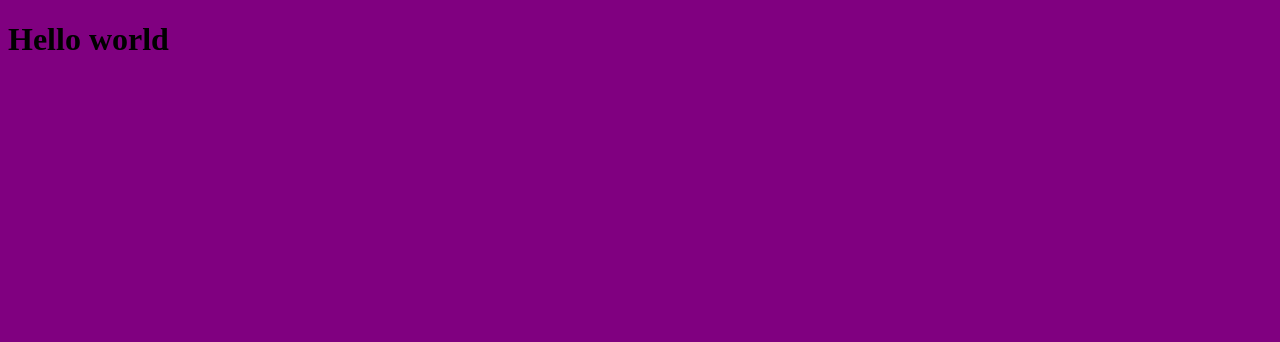
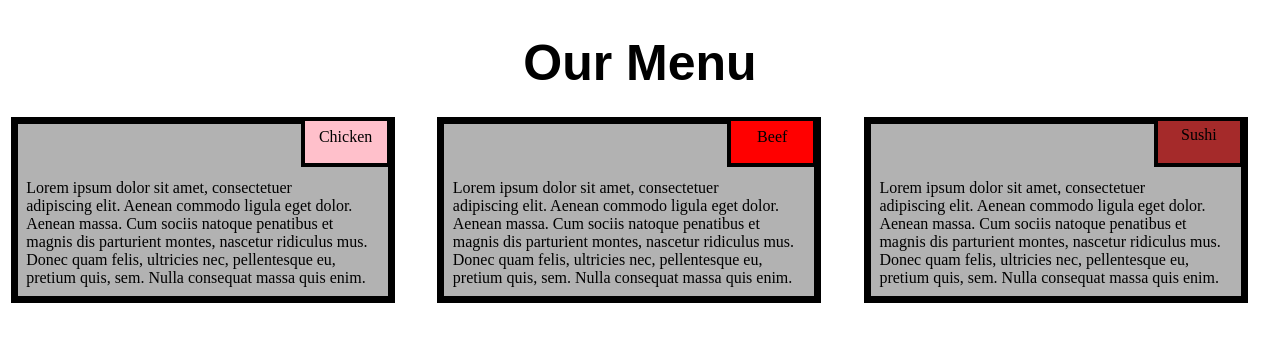
Before and after one commit to chisomugwu8/coursera-test, a plain HTML site: page site/mod2_solution/index.html in a window 1280 px wide. Drawn offline with Linux system fonts and the light colour scheme.

Commit message:
Finished Module 2 Assignment

```diff
--- a/site/mod2_solution/index.html
+++ b/site/mod2_solution/index.html
@@ -1,10 +1,37 @@
 <!DOCTYPE html>
 <html>
 <head>
-	<title>Module2_solution</title>
-	<link rel="stylesheet" type="text/css" href="style.css">
+
+<title>Responsive Layout</title>
+<meta name="viewport" content="width=device-width, initial-scale=1">
+<link rel="stylesheet" type="text/css" href="style.css">
+
 </head>
 <body>
-<h1>Hello world</h1>
+<h1>Our Menu</h1>
+
+
+
+  <div class="col-lg-4 col-md-6 col-sm-12">
+  	<div class="box">
+  		<p class="subbox1">Chicken</p>
+  		<p class="content">Lorem ipsum dolor sit amet, consectetuer adipiscing elit. Aenean commodo ligula eget dolor. Aenean massa. Cum sociis natoque penatibus et magnis dis parturient montes, nascetur ridiculus mus. Donec quam felis, ultricies nec, pellentesque eu, pretium quis, sem. Nulla consequat massa quis enim.</p>
+  	</div>
+  </div>
+
+  <div class="col-lg-4 col-md-6 col-sm-12">
+  	<div class="box">
+   		<p class="subbox2">Beef</p>
+   		<p class="content">Lorem ipsum dolor sit amet, consectetuer adipiscing elit. Aenean commodo ligula eget dolor. Aenean massa. Cum sociis natoque penatibus et magnis dis parturient montes, nascetur ridiculus mus. Donec quam felis, ultricies nec, pellentesque eu, pretium quis, sem. Nulla consequat massa quis enim.</p>
+  	</div>
+  </div>
+
+  <div class="col-lg-4 col-md-12 col-sm-12">
+  	<div class="box">
+  		<p class="subbox3">Sushi</p>
+  		<p class="content">Lorem ipsum dolor sit amet, consectetuer adipiscing elit. Aenean commodo ligula eget dolor. Aenean massa. Cum sociis natoque penatibus et magnis dis parturient montes, nascetur ridiculus mus. Donec quam felis, ultricies nec, pellentesque eu, pretium quis, sem. Nulla consequat massa quis enim.</p>
+  	</div>
+  </div>
+
 </body>
 </html>
--- a/site/mod2_solution/style.css
+++ b/site/mod2_solution/style.css
@@ -1,3 +1,113 @@
-*{
-	background-color: purple;
+* {
+  box-sizing: border-box;
 }
+
+body{
+	margin: 0;
+	padding: 0;
+  font-family:;
+}
+
+.row{
+  margin-top: 5%;
+  margin-bottom: 5%;
+}
+
+h1 {
+  margin-bottom: 15px;
+  font-family: sans-serif;
+  text-align: center;
+  font-size: 50px;
+}
+
+
+.box{
+  width: 100%;
+  overflow: none;
+}
+
+
+.subbox1{
+  text-align: center;
+  border: 4px solid black;
+  width: 90px;
+  height: 50px;
+  padding: 7px;
+  float: right;
+  margin-right: 36px;
+  margin-top: 0px;
+  background-color: pink;
+  position: relative;
+}
+.subbox2{
+  text-align: center;
+  border: 4px solid black;
+  width: 90px;
+  height: 50px;
+  padding: 7px;
+  float: right;
+  margin-right: 36px;
+  margin-top: 0px;
+  background-color: red;
+  position: relative;
+}
+.subbox3{
+  overflow: none;
+  text-align: center;
+  border: 4px solid black;
+  width: 90px;
+  height: 50px;
+  padding: 5px;
+  float: right;
+  margin-right: 36px;
+  margin-top: 0px;
+  background-color: brown;
+  position: relative;
+}
+
+.content{
+  border: 7px solid black;
+  width: 90%;
+  height: auto;
+  margin: 2.5%;
+  color: black
+  font-size: 25px;
+  padding: 2%;
+  padding-top: 55px;
+  background-color: rgba(0,0,0,0.3);
+}
+
+/********** Large devices only **********/
+@media (min-width: 992px) {
+  .col-lg-4 {
+  	float: left;
+    width: 33.33%;
+  }
+}
+/********** Medium devices only **********/
+@media (min-width: 768px) and (max-width: 991px) {
+  .col-md-6,.col-md-12 {
+    float: left;
+  }
+  .col-md-6 {
+    width: 50%;
+  }
+  .col-md-12 {
+    margin-left: -10px;
+    width: 100%;
+  }
+  .subbox3{
+    margin-right: 65px;
+    width: 100px;
+  }
+}
+
+@media (min-width: 0px) and (max-width: 767px) {
+  .col-sm-12 {
+  	float: left;
+    width: 100%;
+  }
+  .subbox1 .subbox2 .subbox3{
+    margin-right: 30px;
+  }
+}
```
